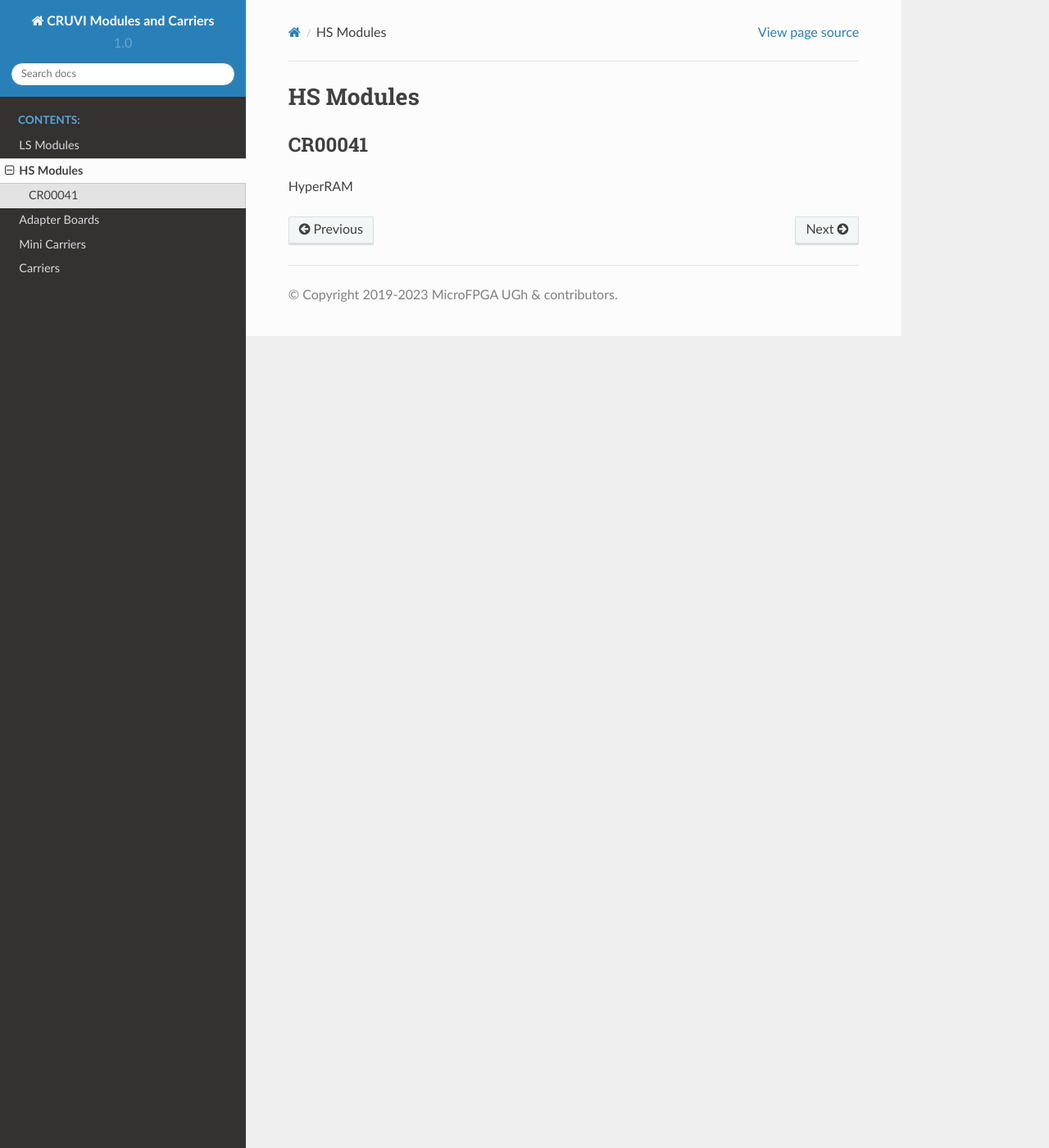
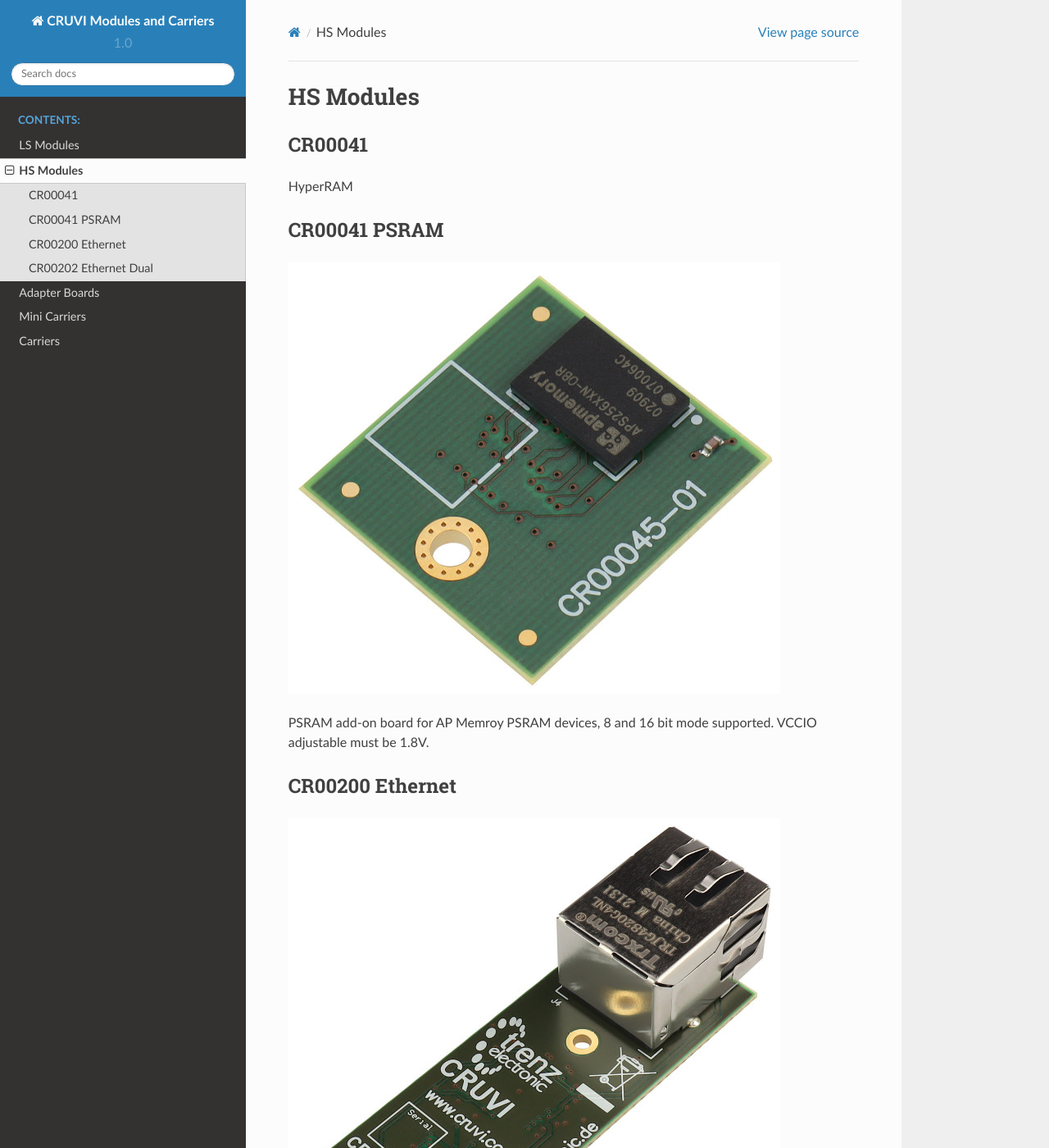
Before and after one commit to micro-FPGA/CRUVI-DOC, a Sphinx documentation site: the page built from docs/HS_Modules.rst, in a window 1280 px wide and 1400 px high. Shown: the whole window at 82% size. Built offline with Sphinx 7.4.7 and the Read the Docs theme 2.0.0, drawn with Linux system fonts in a browser that asks for light colours; some of the changed text lies outside the part shown.

Commit message:
added some boards

```diff
--- a/docs/Carriers.rst
+++ b/docs/Carriers.rst
@@ -1,5 +1,5 @@
-Carriers Boards
-===============
+Carrier Boards
+==============
 This is a list of carrier boards for CRUVI modules.
 
 TEB0707
--- a/docs/HS_Modules.rst
+++ b/docs/HS_Modules.rst
@@ -6,3 +6,20 @@ CR00041
 -------
 
 HyperRAM
+
+CR00041 PSRAM
+-------------
+.. image:: HS_Modules/CR00045-01-3D.jpg
+
+PSRAM add-on board for AP Memroy PSRAM devices, 8 and 16 bit mode supported. VCCIO adjustable must be 1.8V.
+
+
+
+CR00200 Ethernet
+----------------
+.. image:: HS_Modules/CR00200-01-3D.jpg
+
+
+CR00202 Ethernet Dual
+---------------------
+.. image:: HS_Modules/CR00202-01-3D.jpg
--- a/docs/Mini_Carriers.rst
+++ b/docs/Mini_Carriers.rst
@@ -13,8 +13,10 @@ CR00100
 .. image:: Mini_Carriers/CR00100-01-3D.jpg
 
 
-
 CR00107
 -------
+.. image:: Mini_Carriers/CR00107-01-3D.jpg
+
+
 
 Spartan7
```
Also changed, not shown: docs/HS_Modules/CR00045-01-3D.jpg (added), docs/HS_Modules/CR00200-01-3D.jpg (added), docs/HS_Modules/CR00202-01-3D.jpg (added), docs/Mini_Carriers/CR00107-01-3D.jpg (added).
